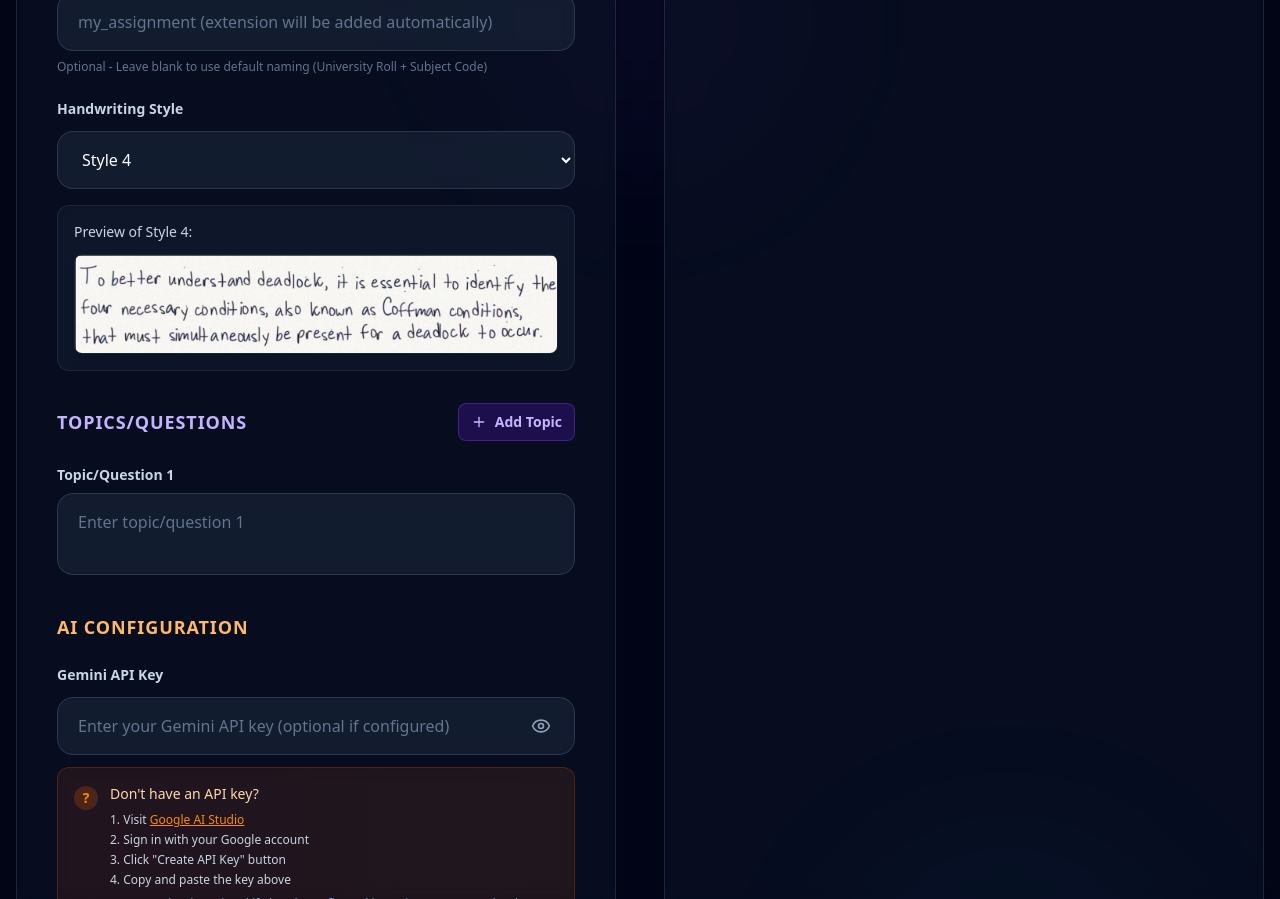
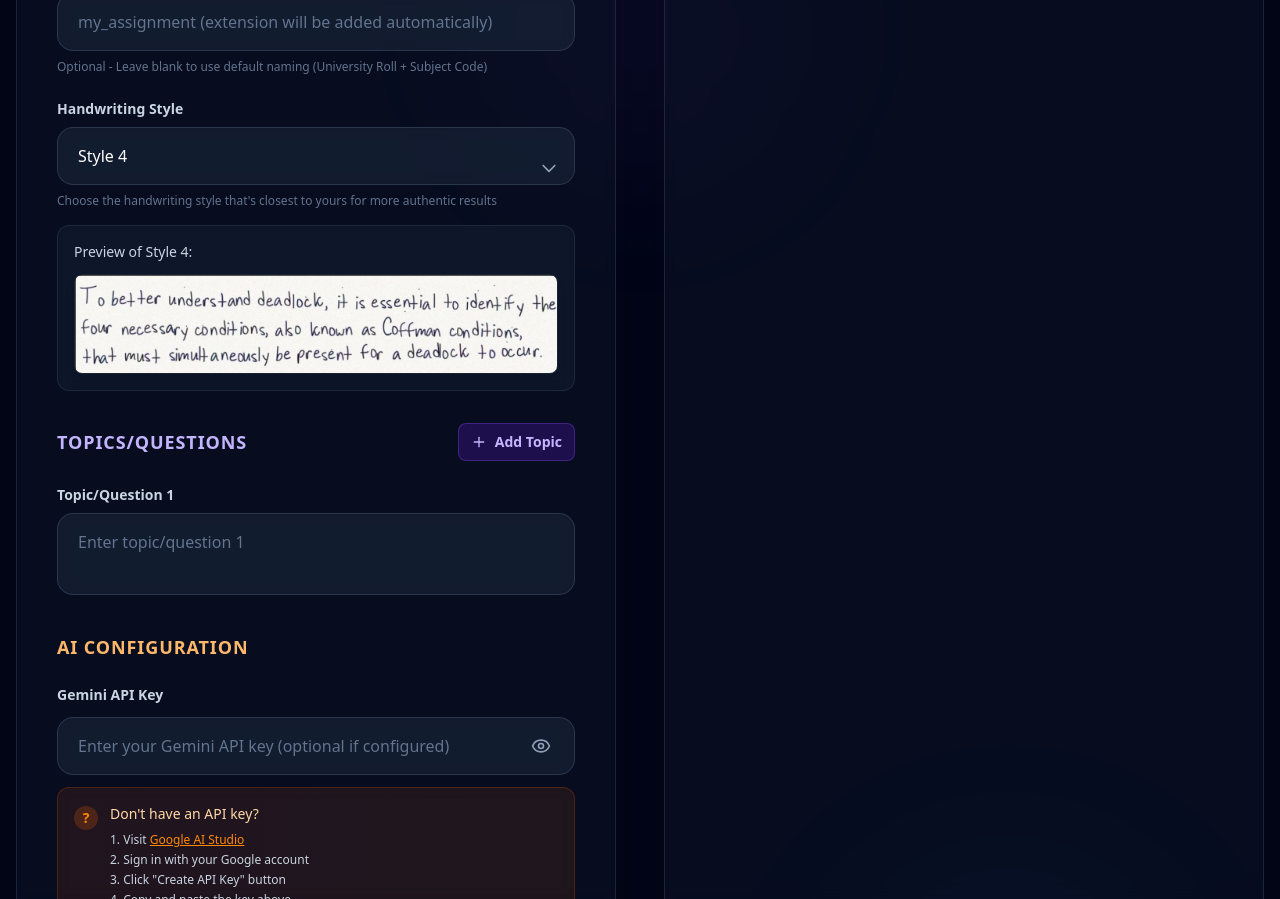
Before and after one commit to Gadzrux/Assignment-Solver, a React (Vite) app: page / in a window 1280 px wide. Shown: the part 1240-2139 px from the top of the page. Built offline with nearby package versions, Linux system fonts and the light colour scheme.

Commit message:
Enhance handwriting style selection with improved dropdown UI and accessibility features

```diff
--- a/src/App.tsx
+++ b/src/App.tsx
@@ -462,24 +462,46 @@ function App() {
                 </div>
 
                 <div>
-                  <label className="block text-sm font-semibold text-slate-300 mb-2 sm:mb-3">
+                  <label className="block text-sm font-semibold text-slate-300 mb-1 sm:mb-2">
                     Handwriting Style
                   </label>
+                  <div className="relative">
                   <select
                     name="handwritingId"
                     value={formData.handwritingId}
                     onChange={handleInputChange}
                     title="Select handwriting style"
-                    className="w-full px-4 py-3 sm:px-5 sm:py-4 bg-slate-800/50 backdrop-blur-sm border border-slate-600/50 rounded-xl sm:rounded-2xl text-white focus:border-cyan-400/60 focus:outline-none focus:ring-2 focus:ring-cyan-400/20 transition-all text-sm sm:text-base cursor-pointer"
+                    className="w-full px-4 py-3 sm:px-5 sm:py-4 pr-12 sm:pr-14 bg-slate-800/50 backdrop-blur-sm border border-slate-600/50 rounded-xl sm:rounded-2xl text-white focus:border-cyan-400/60 focus:outline-none focus:ring-2 focus:ring-cyan-400/20 transition-all text-sm sm:text-base cursor-pointer appearance-none"
                     required
                   >
-                    <option value={1}>Style 1</option>
-                    <option value={2}>Style 2</option>
-                    <option value={3}>Style 3</option>
-                    <option value={4}>Style 4</option>
-                    <option value={5}>Style 5</option>
-                    <option value={6}>Style 6</option>
+                    <option value={1} className="bg-slate-900 text-white py-2">Style 1</option>
+                    <option value={2} className="bg-slate-900 text-white py-2">Style 2</option>
+                    <option value={3} className="bg-slate-900 text-white py-2">Style 3</option>
+                    <option value={4} className="bg-slate-900 text-white py-2">Style 4</option>
+                    <option value={5} className="bg-slate-900 text-white py-2">Style 5</option>
+                    <option value={6} className="bg-slate-900 text-white py-2">Style 6</option>
                   </select>
+
+                  {/* Custom dropdown arrow */}
+                    <div className="absolute inset-y-0 right-0 flex items-center pr-3 sm:pr-4 pointer-events-none">
+                      <svg
+                        className="w-4 h-4 sm:w-5 sm:h-5 text-slate-400"
+                        fill="none"
+                        stroke="currentColor"
+                        viewBox="0 0 24 24"
+                      >
+                        <path
+                          strokeLinecap="round"
+                          strokeLinejoin="round"
+                          strokeWidth={2}
+                          d="M19 9l-7 7-7-7"
+                        />
+                      </svg>
+                    </div>
+                    <p className="text-slate-500 text-xs mt-2 mb-1 sm:mb-2">
+                    Choose the handwriting style that's closest to yours for more authentic results
+                  </p>
+                  </div>
                   {/* Style Preview */}
                     <motion.div
                       initial={{ opacity: 0, y: 10 }}
```
